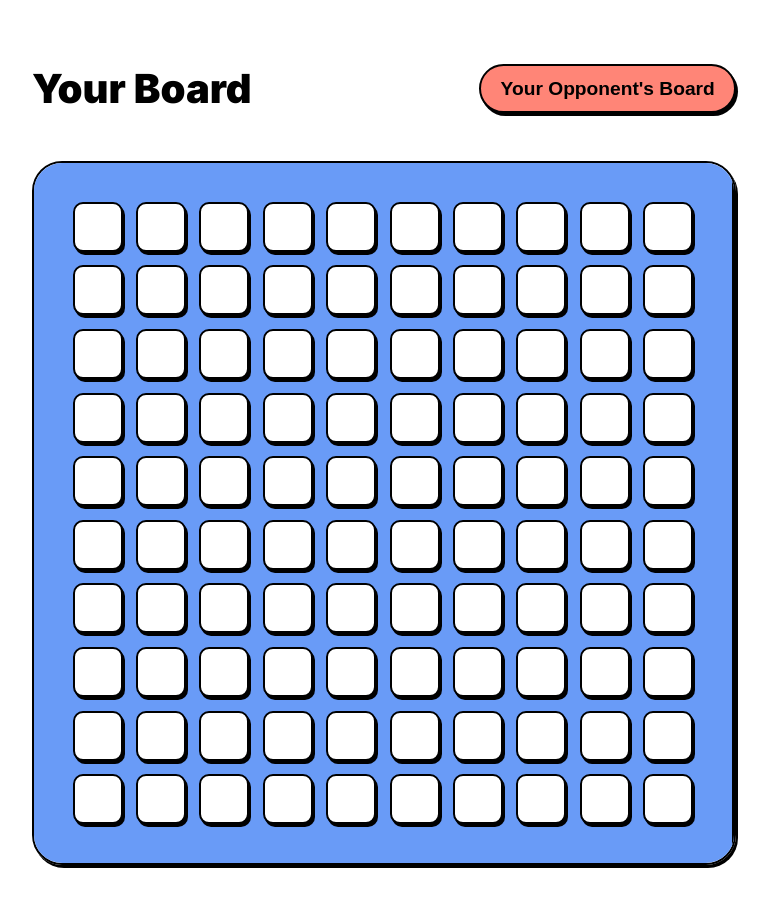
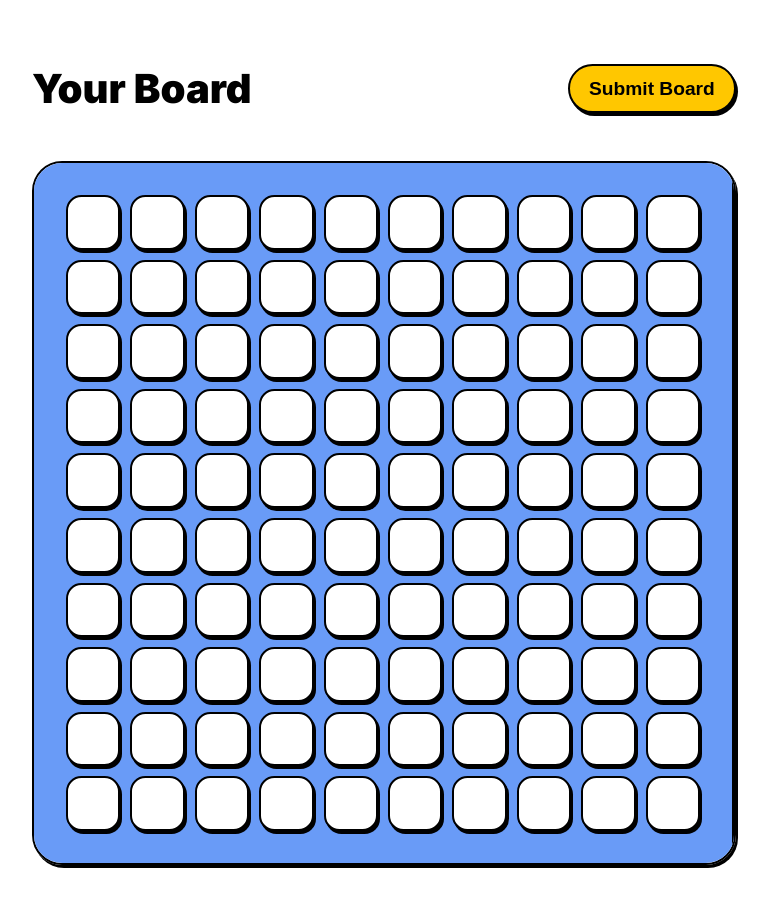
Before and after one commit to lidor-cohen/battleships, a website built with webpack: page src/index.html in a window 1280 px wide. Shown: the whole page, without its empty margins (256-1025 px from the left). Built offline with nearby package versions, Linux system fonts and the light colour scheme.

Commit message:
modify: some minor ui and functionality bugs

```diff
--- a/src/index.html
+++ b/src/index.html
@@ -10,7 +10,8 @@
 <body>
   <header>
     <h1>Your Board</h1>
-    <button class="primary-btn">Your Opponent's Board</button>
+    <button id="move-to-opps-btn" class="primary-btn">Your Opponent's Board</button>
+    <button id="submit-board-btn" class="primary-btn">Submit Board</button>
   </header>
 
   <main>
--- a/src/index.js
+++ b/src/index.js
@@ -2,3 +2,4 @@ import Player from "./js/objects/Player";
 import "./js/style-loader";
 
 const player = new Player(document.getElementById("playerBoard"), "player");
+// const enemy = new Player(document.getElementById("playerBoard"), "player");
--- a/src/js/objects/Cell.js
+++ b/src/js/objects/Cell.js
@@ -1,5 +1,5 @@
 class Cell {
-  constructor(type, i, j) {
+  constructor(gameboard, type, i, j) {
     this.parts =
       type === "player"
         ? [
@@ -14,6 +14,7 @@ class Cell {
         : ["", "hit", "miss"];
 
     this.currPart = this.parts[0];
+    this.gameboard = gameboard;
     this.type = type;
     this.i = i;
     this.j = j;
@@ -27,8 +28,12 @@ class Cell {
     cell.classList.add("ship-part");
     cell.classList.add("clickable-ship-part");
     cell.classList.add(`${this.type.toLowerCase()}-ship-part`);
+
     cell.id = `${this.type}-${this.i}-${this.j}`;
     cell.style.cursor = "pointer";
+    cell.style.width = "100%";
+    cell.style.height = "100%";
+    cell.style.borderRadius = "0.8em";
 
     return cell;
   }
@@ -43,10 +48,7 @@ class Cell {
         this.currPart.split("-")[0]
       }-ship-part-art ${this.currPart}"></div>`;
 
-      console.log(this.currPart);
-
-      // this.gameboard.board[i][j] = currPart;
-      // console.log(currPart, parts);
+      this.gameboard.board[this.i][this.j] = this.currPart;
     });
     this.element.addEventListener("contextmenu", (event) => {
       event.preventDefault();
@@ -59,10 +61,7 @@ class Cell {
         this.currPart.split("-")[0]
       }-ship-part-art ${this.currPart}"></div>`;
 
-      console.log(this.currPart);
-
-      // this.gameboard.board[i][j] = currPart;
-      // console.log(currPart, parts);
+      this.gameboard.board[this.i][this.j] = this.currPart;
     });
   }
 }
--- a/src/js/objects/Player.js
+++ b/src/js/objects/Player.js
@@ -14,6 +14,7 @@ class Player {
     this.boardElement.style.display = "grid";
     this.boardElement.style.gridTemplateColumns = `repeat(${this.gameboard.board.length}, 1fr)`;
     this.boardElement.style.gridTemplateRows = `repeat(${this.gameboard.board.length}, 1fr)`;
+    this.boardElement.style.gap = "10px";
     this.boardElement.style.placeItems = "center";
 
     this.updateBoard();
@@ -22,7 +23,7 @@ class Player {
   updateBoard() {
     for (let i = 0; i < this.gameboard.board.length; i++) {
       for (let j = 0; j < this.gameboard.board[i].length; j++) {
-        const cell = new Cell(this.type, i, j);
+        const cell = new Cell(this.gameboard, this.type, i, j);
         this.cells.push(cell);
         this.boardElement.appendChild(cell.element);
       }
--- a/src/styles/header.scss
+++ b/src/styles/header.scss
@@ -3,8 +3,13 @@
 header {
   display: flex;
   justify-content: space-between;
+}
 
-  button {
-    background-color: $enemy-color !important;
-  }
+#move-to-opps-btn {
+  display: none;
+  background-color: $enemy-color;
 }
+
+#submit-board-btn {
+  background-color: #ffc700;
+}
```
